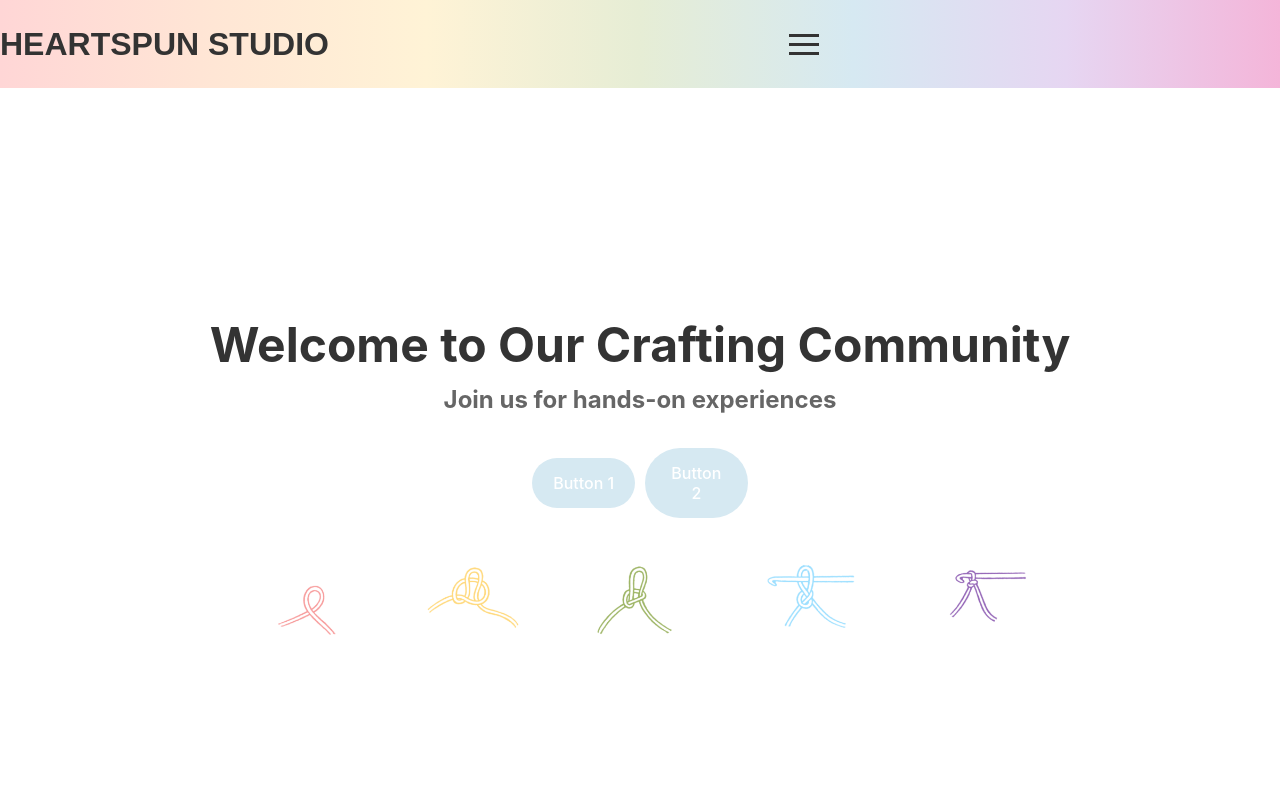
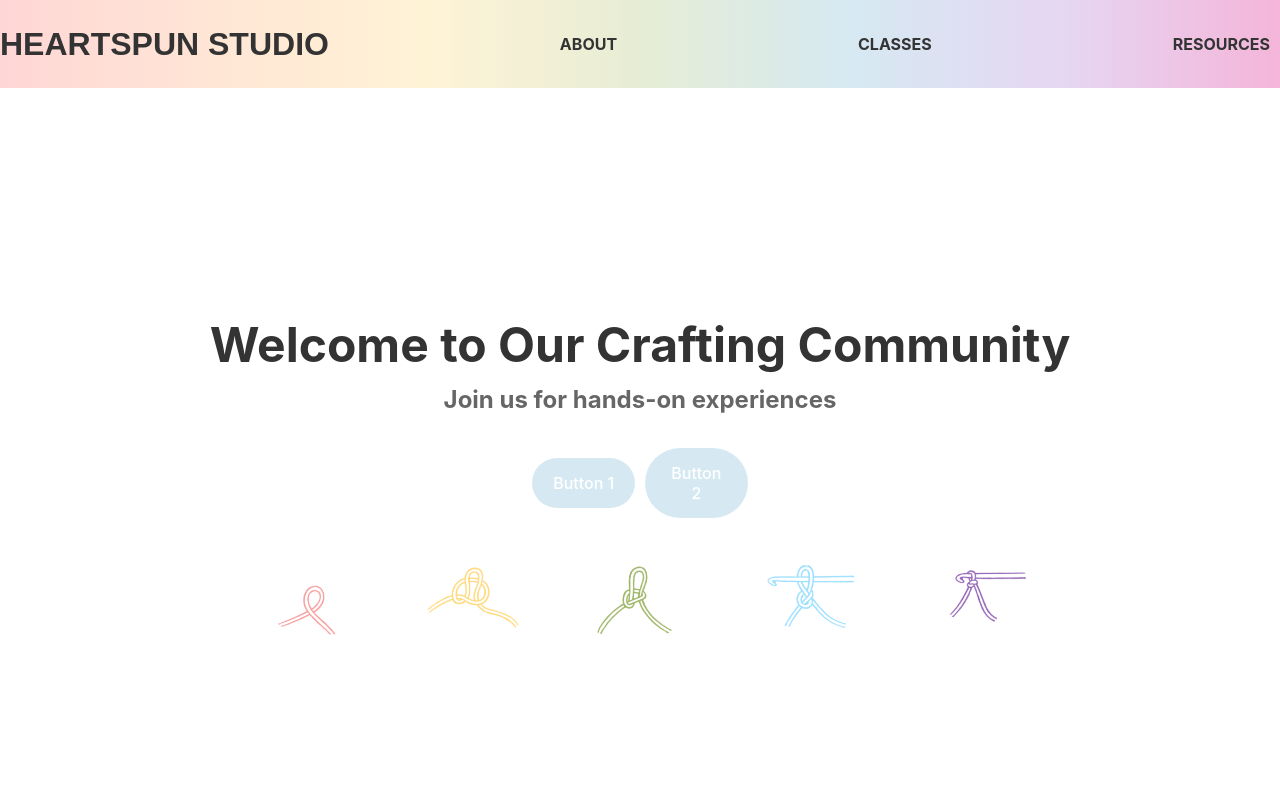
Before and after one commit to badboyjones/held-thread, a React (Vite) app: page / in a window 1280 px wide. Shown: the top 800 px of the page. Built offline with nearby package versions, Linux system fonts and the light colour scheme.

Commit message:
Fix mobile navigation layout and duplicate NavLinks
- Corrected HamburgerMenu media query to hide on larger screens
- Removed duplicate NavLinks in Navbar component
- Adjusted NavLink styling for mobile responsiveness

```diff
--- a/src/components/HamburgerMenu.tsx
+++ b/src/components/HamburgerMenu.tsx
@@ -11,10 +11,15 @@ import styled from 'styled-components';
 const MenuContainer = styled.div`
     display: flex;
     flex-direction: column;
+    justify-content: center;
     cursor: pointer;
     align-items: center; /* Center the lines horizontally */
     width: 30px; /* Set a fixed width for the hamburger menu */
     margin: 0 auto; /* Center the hamburger menu in its parent */
+    @media (min-width: 768px) {
+        display: none; /* Hide the hamburger menu on small screens */
+
+    }
 `;
 
 // Create a styled line for the hamburger icon
--- a/src/components/Navbar.tsx
+++ b/src/components/Navbar.tsx
@@ -27,7 +27,6 @@ const NavbarContainer = styled.nav`
 
     @media (max-width: 768px) {
         flex-direction: column; /* Stack items on small screens */
-        align-items: flex-start; /* Align items to the start */
     }
 `;
 
@@ -58,6 +57,10 @@ const NavLink = styled(Link)`
     &:hover {
         color: #Fff; /* Change color on hover */
     }
+    @media (max-width: 768px) {
+        display: none; /* Hide the hamburger menu on small screens */
+
+    }
 `;
 
 const Navbar: React.FC = () => {
@@ -71,12 +74,16 @@ const Navbar: React.FC = () => {
     return (
         <NavbarContainer>
             <Logo>HEARTSPUN STUDIO</Logo>
-            <HamburgerMenu onClick={toggleMenu} /> {/* Add the hamburger menu */}
+            <HamburgerMenu onClick={toggleMenu} />
             <NavLinks isOpen={isOpen}>
                 <NavLink to="/about">ABOUT</NavLink>
                 <NavLink to="/classes">CLASSES</NavLink>
                 <NavLink to="/resources">RESOURCES</NavLink>
             </NavLinks>
+                <NavLink to="/about">ABOUT</NavLink>
+                <NavLink to="/classes">CLASSES</NavLink>
+                <NavLink to="/resources">RESOURCES</NavLink>
+
         </NavbarContainer>
     );
 };
```
